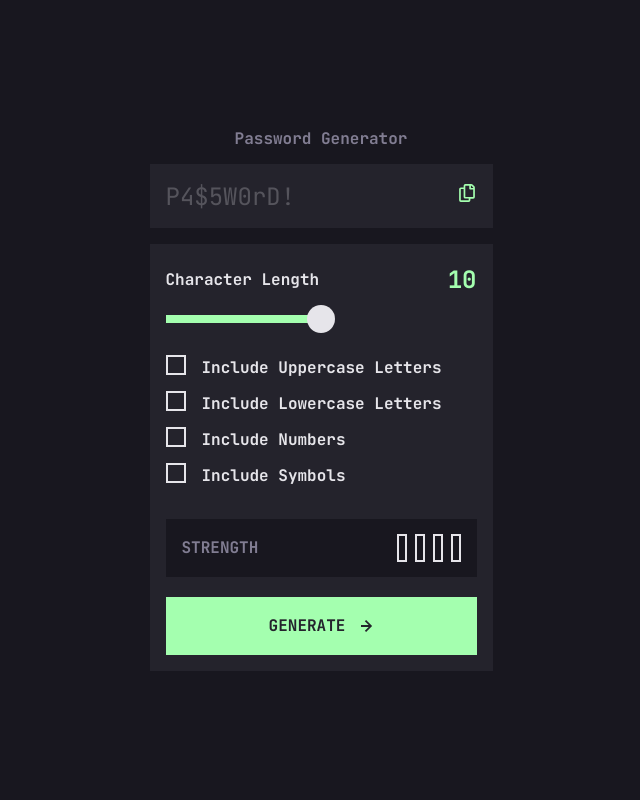
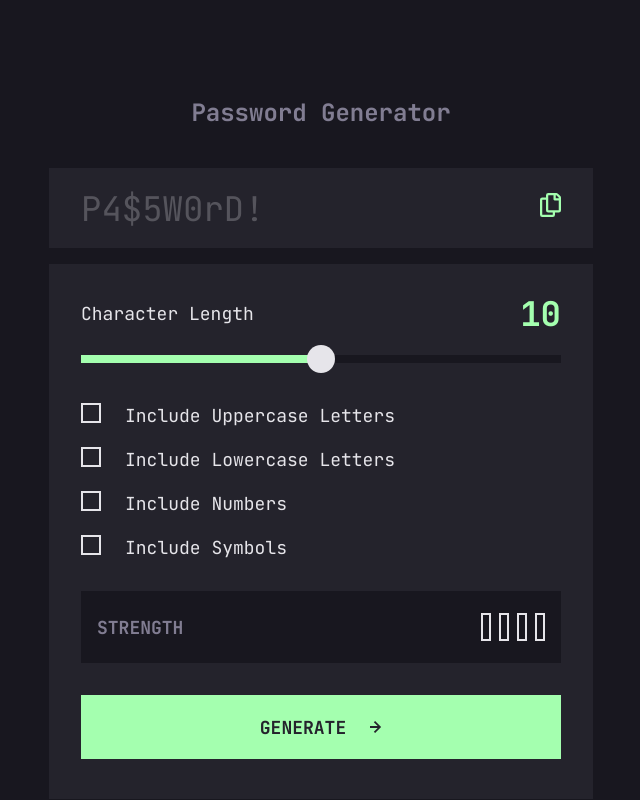
Before and after one commit to axseinga/password-generator-app, a React (Vite) app: page / in a window 1280 px wide. Shown: the whole page, without its empty margins (319-959 px from the left). Built offline with nearby package versions, Linux system fonts and the light colour scheme.

Commit message:
add styling for tablet & desktop, add hover states

```diff
--- a/src/App.tsx
+++ b/src/App.tsx
@@ -2,7 +2,7 @@ import { GeneratePasswordContainer } from "@/containers/pass-generator-container
 
 const App = () => {
   return (
-    <main className="relative flex items-center justify-center font-jetBrains text-customLightGrey bg-customBlack h-screen">
+    <main className="flex h-screen items-center justify-center bg-customBlack font-jetBrains text-customLightGrey">
       <GeneratePasswordContainer />
     </main>
   );
--- /dev/null
+++ b/src/components/button.tsx
@@ -0,0 +1,19 @@
+import { IconArrowRight } from "./icons/icon-arrow-right";
+
+type ButtonProps = {
+  label: string;
+  type?: "submit" | "button";
+  hasIcon?: boolean;
+};
+
+export const Button = ({ type, hasIcon, label }: ButtonProps) => {
+  return (
+    <button
+      type={type}
+      className="sm:text-body-s group flex h-[3.625rem] w-full items-center justify-center gap-4 border-2 border-transparent bg-customGreen uppercase text-customDarkGrey transition-all duration-300 hover:border-customGreen hover:bg-transparent hover:text-customGreen sm:h-[4rem] sm:gap-6"
+    >
+      <p>{label}</p>
+      {hasIcon && <IconArrowRight />}
+    </button>
+  );
+};
--- a/src/components/checkbox-input.tsx
+++ b/src/components/checkbox-input.tsx
@@ -14,15 +14,17 @@ export const CheckboxInput = ({
   handleCheckboxChange,
 }: CheckboxInputProps) => {
   return (
-    <div className="text-body-xs flex shrink-0 flex-row-reverse items-center justify-end gap-4">
-      <label htmlFor={id}>{label}</label>
+    <div className="text-body-xs sm:text-body-s flex shrink-0 flex-row-reverse items-center justify-end gap-4 font-normal sm:gap-6">
+      <label htmlFor={id} className="cursor-pointer">
+        {label}
+      </label>
       <input
         type="checkbox"
         id={id}
         name={id}
         checked={isChecked}
         onChange={() => handleCheckboxChange(id, !isChecked)}
-        className="peer relative mt-1 h-5 w-5 -translate-y-1 appearance-none border-2 border-customLightGrey bg-contain bg-center bg-no-repeat checked:border-customGreen checked:bg-customGreen checked:bg-[url('./assets/images/icon-check.svg')] transition-all"
+        className="peer relative mt-1 h-5 w-5 -translate-y-1 cursor-pointer appearance-none border-2 border-customLightGrey bg-contain bg-center bg-no-repeat transition-all checked:border-customGreen checked:bg-customGreen checked:bg-[url('./assets/images/icon-check.svg')]"
       />
     </div>
   );
--- a/src/components/icons/icon-arrow-right.tsx
+++ b/src/components/icons/icon-arrow-right.tsx
@@ -10,6 +10,7 @@ export const IconArrowRight = ({ color = "#24232C", title }: IconProps) => {
       <path
         fill={color}
         d="m5.106 12 6-6-6-6-1.265 1.265 3.841 3.84H.001v1.79h7.681l-3.841 3.84z"
+        className="duration-300 group-hover:fill-customGreen"
       />
     </svg>
   );
--- a/src/components/icons/icon-copy.tsx
+++ b/src/components/icons/icon-copy.tsx
@@ -9,7 +9,7 @@ export const IconCopy = ({ color = "#A4FFAF", title }: IconProps) => {
       <svg
         xmlns="http://www.w3.org/2000/svg"
         viewBox="0 0 21 24"
-        className="h-[18px] w-[20px] transition-all duration-300 sm:h-[24] sm:w-[21]"
+        className="h-[18px] w-[20px] transition-all duration-300 sm:h-[24px] sm:w-[21px]"
       >
         {title && <title>{title}</title>}
         <path
--- /dev/null
+++ b/src/components/pass-lenght-slider.tsx
@@ -0,0 +1,38 @@
+type PassLenghtSliderProps = {
+  passLength: number;
+  handlePasswordLengthChange: (e: React.ChangeEvent<HTMLInputElement>) => void;
+};
+
+export const PassLenghtSlider = ({
+  passLength,
+  handlePasswordLengthChange,
+}: PassLenghtSliderProps) => {
+  return (
+    <>
+      <div className="flex w-full items-center justify-between">
+        <label htmlFor="passLenghtInput" className="sm:text-body-s font-normal">
+          Character Length
+        </label>
+        <p
+          className="text-heading-m text-customGreen sm:text-heading-l"
+          ara-live="polite"
+        >
+          {passLength}
+        </p>
+      </div>
+      <input
+        type="range"
+        min="0"
+        max="20"
+        id="passLenghtInput"
+        step="1"
+        value={passLength}
+        onChange={handlePasswordLengthChange}
+        className="h-2 w-full cursor-pointer appearance-none bg-transparent accent-customLightGrey transition-all [&::-moz-range-thumb]:h-[28px] [&::-moz-range-thumb]:w-[28px] [&::-moz-range-thumb]:appearance-none [&::-moz-range-thumb]:rounded-full [&::-moz-range-thumb]:border-2 [&::-moz-range-thumb]:border-customLightGrey [&::-moz-range-thumb]:bg-customLightGrey hover:[&::-moz-range-thumb]:border-customGreen hover:[&::-moz-range-thumb]:bg-customBlack [&::-webkit-slider-thumb]:h-[28px] [&::-webkit-slider-thumb]:w-[28px] [&::-webkit-slider-thumb]:appearance-none [&::-webkit-slider-thumb]:rounded-full [&::-webkit-slider-thumb]:bg-customLightGrey hover:[&::-webkit-slider-thumb]:bg-customBlack hover:[&::-webkit-slider-thumb]:shadow-[0_0_0_2px_#A4FFAF]"
+        style={{
+          background: `linear-gradient(to right, #A4FFAF ${(passLength / 20) * 100}%, #18171F ${(passLength / 20) * 100}%)`,
+        }}
+      />
+    </>
+  );
+};
--- a/src/components/password-strength-indicator.tsx
+++ b/src/components/password-strength-indicator.tsx
@@ -29,7 +29,7 @@ export const PasswordStrengthIndicator = ({
       <div
         aria-live="polite"
         id="password-strength"
-        className="flex items-center gap-2"
+        className="flex items-center gap-2 sm:text-heading-m"
       >
         {strength
           ? PASSWORD_STRENGTH_LABELS[
@@ -39,7 +39,7 @@ export const PasswordStrengthIndicator = ({
         {Array.from({ length: 4 }).map((_, index) => (
           <div
             key={`${index}_strength`}
-            className={`h-[28px] w-[10px] ${index < strength && getColor(strength)} ${index >= strength && "border-2 border-customLightGrey"}`}
+            className={`h-[28px] w-[10px] ${index < strength && getColor(strength)} ${index >= strength && "border-2 border-customLightGrey"} transition-all`}
           />
         ))}
       </div>
--- a/src/containers/pass-generator-container.tsx
+++ b/src/containers/pass-generator-container.tsx
@@ -8,13 +8,15 @@ import { handleGeneratePass } from "@/utils/generate-password";
 import { CHECKBOX_CONFIG } from "@/utils/consts";
 import { handleCopyItem } from "@/utils/handle-copy-item";
 import { PasswordStrengthIndicator } from "@/components/password-strength-indicator";
-import { IconArrowRight } from "@/components/icons/icon-arrow-right";
+import { Button } from "@/components/button";
+import { PassLenghtSlider } from "@/components/pass-lenght-slider";
 
 export const GeneratePasswordContainer = () => {
   const [password, setPassword] = useState<string>("");
   const [passLength, setPassLength] = useState<number>(10);
   const [strength, setStrength] = useState<ScoreRangeT>(0);
   const [passError, setPassError] = useState("");
+  const [showCopiedConfirmation, setShowCopiedConfirmation] = useState(false);
   const [checkboxes, setCheckboxes] = useState<CheckboxesStateT>({
     uppercase: false,
     lowercase: false,
@@ -28,6 +30,15 @@ export const GeneratePasswordContainer = () => {
       setPassError("");
     }
   }, [checkboxes]);
+
+  useEffect(() => {
+    if (showCopiedConfirmation) {
+      const timeout = setTimeout(() => {
+        setShowCopiedConfirmation(false);
+      }, 2000);
+      return () => clearTimeout(timeout);
+    }
+  }, [showCopiedConfirmation]);
 
   const handleCheckboxChange = (id: keyof CheckboxesStateT, value: boolean) => {
     setCheckboxes((prev) => ({ ...prev, [id]: value }));
@@ -53,43 +64,38 @@ export const GeneratePasswordContainer = () => {
   };
 
   return (
-    <div className="flex min-w-[21.438rem] flex-col items-stretch gap-4 font-bold">
-      <h1 className="text-body-xs text-center text-customGreyBlue">
+    <div className="flex w-full max-w-[21.438rem] flex-col items-stretch gap-4 px-4 font-bold sm:mt-[1rem] sm:max-w-[36rem] md:mt-[6rem]">
+      <h1 className="text-body-xs text-center text-customGreyBlue sm:text-heading-m">
         Password Generator
       </h1>
-      <div className="flex h-[4rem] w-full items-center justify-between bg-customDarkGrey p-4">
+      <div className="flex h-[4rem] w-full items-center justify-between bg-customDarkGrey p-4 sm:mt-6 sm:h-[5rem] sm:p-8">
         <p
-          className={`text-heading-m font-normal ${password === "" && "opacity-25"}`}
+          className={`text-heading-m font-normal ${password === "" && "opacity-25"} sm:text-heading-l`}
         >
           {password === "" ? "P4$5W0rD!" : password}
         </p>
-        <button onClick={() => handleCopyItem(password)}>
+        <div className="flex items-center gap-2">
+          <p aria-live="polite"> {showCopiedConfirmation && "Copied!"}</p>
+          <button
+            onClick={() => {
+              handleCopyItem(password);
+              setShowCopiedConfirmation(true);
+            }}
+          >
             <IconCopy />
           </button>
+        </div>
       </div>
       <form
         noValidate
         onSubmit={handleGeneratePassword}
-        className="flex w-full flex-col items-center justify-between gap-5 bg-customDarkGrey px-4 pb-4 pt-5"
+        className="flex w-full flex-col items-center justify-between gap-5 bg-customDarkGrey px-4 pb-4 pt-5 sm:px-8 sm:pb-10 sm:pt-7"
       >
-        <div className="flex w-full items-center justify-between">
-          <label htmlFor="passLenghtInput">Character Length</label>
-          <p className="text-customGreen text-heading-m">{passLength}</p>
-        </div>
-        <input
-          type="range"
-          min="0"
-          max="20"
-          id="passLenghtInput"
-          step="1"
-          value={passLength}
-          onChange={handlePasswordLengthChange}
-          className="h-2 w-full cursor-pointer appearance-none bg-transparent accent-customLightGrey [&::-webkit-slider-thumb]:h-[28px] [&::-webkit-slider-thumb]:w-[28px] [&::-webkit-slider-thumb]:appearance-none [&::-webkit-slider-thumb]:rounded-full [&::-webkit-slider-thumb]:bg-customLightGrey"
-          style={{
-            background: `linear-gradient(to right, #A4FFAF ${(passLength / 20) * 100}%, #24232C ${(passLength / 20) * 100}%)`,
-          }}
+        <PassLenghtSlider
+          passLength={passLength}
+          handlePasswordLengthChange={handlePasswordLengthChange}
         />
-        <fieldset className="flex w-full flex-col gap-3 py-3">
+        <fieldset className="flex w-full flex-col gap-3 py-3 sm:mt-2 sm:gap-5">
           {CHECKBOX_CONFIG.map(({ id, label }, index) => (
             <CheckboxInput
               key={`${index}-${id}`}
@@ -100,22 +106,21 @@ export const GeneratePasswordContainer = () => {
             />
           ))}
         </fieldset>
-        <div className="flex h-[3.625rem] w-full items-center justify-center bg-customBlack px-4">
+        <div className="flex w-full flex-col gap-4 sm:gap-8">
+          <div className="sm:text-body-s flex h-[3.625rem] w-full items-center justify-center bg-customBlack px-4 sm:h-[4.5rem]">
             {passError ? (
-            <p aria-live="polite" className="text-body-xxs text-center text-customRed">
+              <p
+                aria-live="polite"
+                className="text-body-xxs text-center text-customRed"
+              >
                 {passError}
               </p>
             ) : (
               <PasswordStrengthIndicator strength={strength} />
             )}
           </div>
-        <button
-          type="submit"
-          className="flex h-[3.625rem] w-full items-center justify-center gap-4 bg-customGreen uppercase text-customDarkGrey"
-        >
-          <p>Generate</p>
-          <IconArrowRight />
-        </button>
+          <Button type="submit" label="Generate" hasIcon />
+        </div>
       </form>
     </div>
   );
--- a/tailwind.config.js
+++ b/tailwind.config.js
@@ -19,7 +19,7 @@ export default {
         "body-xs": ["1rem", "1.238rem"],
         "body-s": ["1.125rem", "1.438rem"],
         "heading-m": ["1.5rem", "1.938rem"],
-        "heading-l": ["2.125", "2.688"],
+        "heading-l": ["2.125rem", "2.688rem"],
       },
       fontFamily: {
         jetBrains: "JetBrains Mono, monospace",
```
Lines whose indentation alone changed are shown as unchanged.
